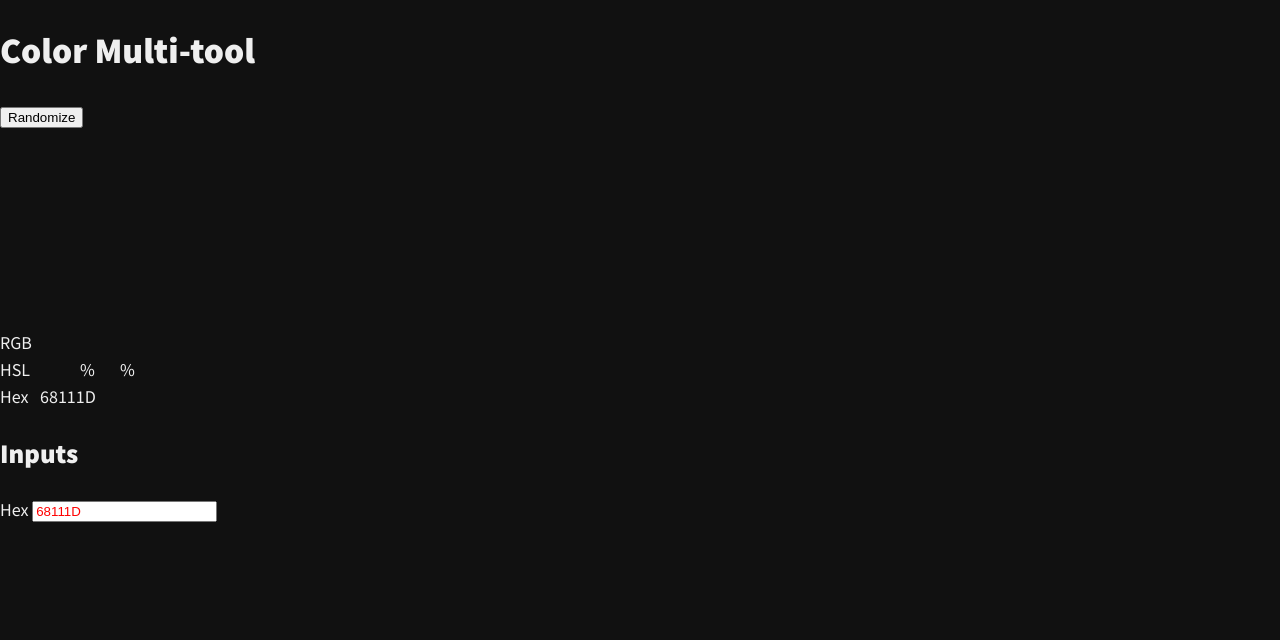
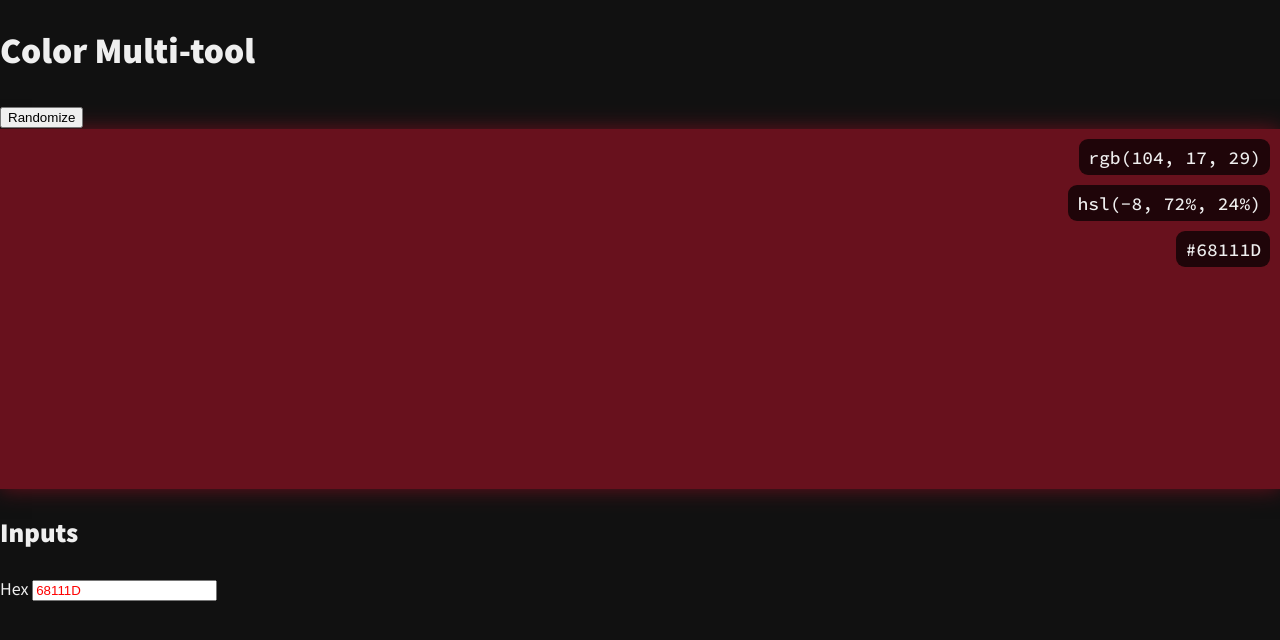
Before and after one commit to murbar/web-color-tool, a React (Create React App) app: page / in a window 1280 px wide. Shown: the top 640 px of the page. Built offline with nearby package versions, Linux system fonts and the light colour scheme.

Commit message:
Extract ColorValues

```diff
--- /dev/null
+++ b/src/components/ColorValues.jsx
@@ -0,0 +1,27 @@
+import React from 'react';
+import styled from 'styled-components';
+import colorConvert from '../colorConvert';
+
+const Styles = styled.div`
+  display: flex;
+  flex-direction: column;
+  & > div {
+    margin: 1rem 1rem 0 auto;
+    padding: 0.25em 0.5em;
+    font-family: 'Source Code Pro', monospace;
+    background: rgba(0, 0, 0, 0.7);
+    border-radius: 0.5em;
+  }
+`;
+
+export default function ColorValues({ values }) {
+  const rgbString = colorConvert.rgb.toCSS(values.rgb);
+  const hslString = colorConvert.hsl.toCSS(values.hsl);
+  return (
+    <Styles>
+      <div>{rgbString}</div>
+      <div>{hslString}</div>
+      <div>#{values.hex}</div>
+    </Styles>
+  );
+}
--- a/src/components/Preview.jsx
+++ b/src/components/Preview.jsx
@@ -1,53 +1,21 @@
 import React from 'react';
 import styled from 'styled-components';
+import colorConvert from '../colorConvert';
+import ColorValues from './ColorValues';
 
 const Color = styled.div`
-  width: 20rem;
-  height: 20rem;
-  background: ${p => p.rgbColor};
-  border-radius: 1rem;
+  height: 45vh;
+  background: ${p => p.rgbCSS};
+  box-shadow: 0px 0 2rem 0px ${p => p.rgbCSS};
 `;
 
-const DisplayTable = styled.div`
-  & > div {
-    display: flex;
-    & > div {
-      width: 4rem;
-    }
-  }
-`;
-
-const ValuesTable = ({ colorValues }) => {
-  return (
-    <DisplayTable>
-      <div>
-        <div>RGB</div>
-        <div>{colorValues.rgb.R}</div>
-        <div>{colorValues.rgb.G}</div>
-        <div>{colorValues.rgb.B}</div>
-      </div>
-      <div>
-        <div>HSL</div>
-        <div>{colorValues.hsl.H}</div>
-        <div>{colorValues.hsl.S}%</div>
-        <div>{colorValues.hsl.L}%</div>
-      </div>
-      <div>
-        <div>Hex</div>
-        <div>{colorValues.hex}</div>
-        <div />
-        <div />
-      </div>
-    </DisplayTable>
-  );
-};
-
 export default function Preview({ colorValues }) {
-  const rgbColor = `rgb(${colorValues.rgb.R}, ${colorValues.rgb.G}, ${colorValues.rgb.B})`;
+  const rgbCSS = colorConvert.rgb.toCSS(colorValues.rgb);
   return (
     <>
-      <Color rgbColor={rgbColor} />
-      <ValuesTable colorValues={colorValues} />
+      <Color rgbCSS={rgbCSS}>
+        <ColorValues values={colorValues} />
+      </Color>
     </>
   );
 }
```
